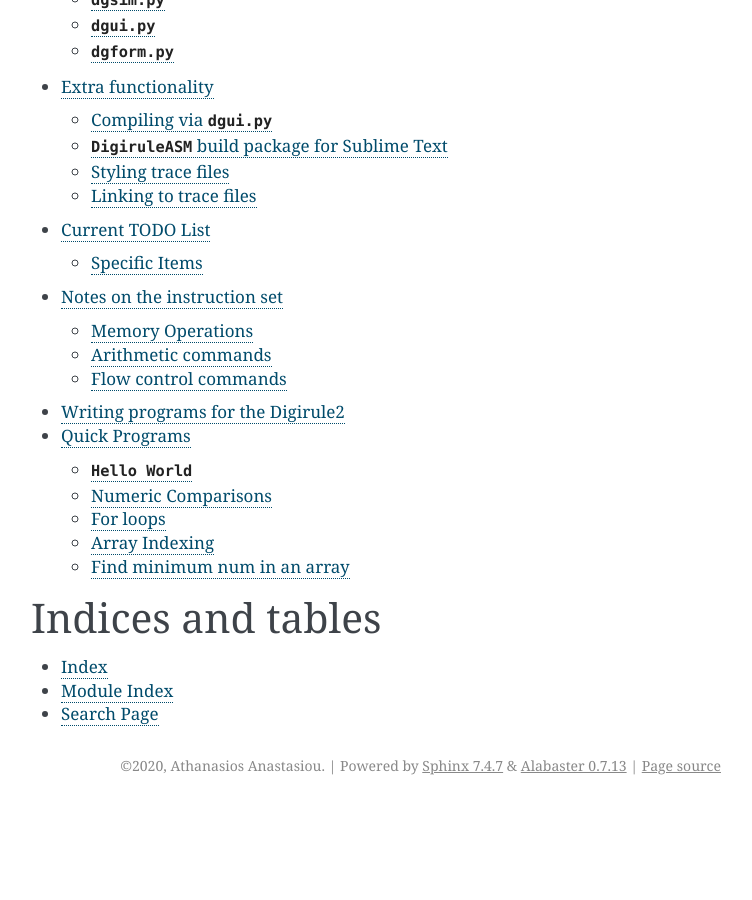
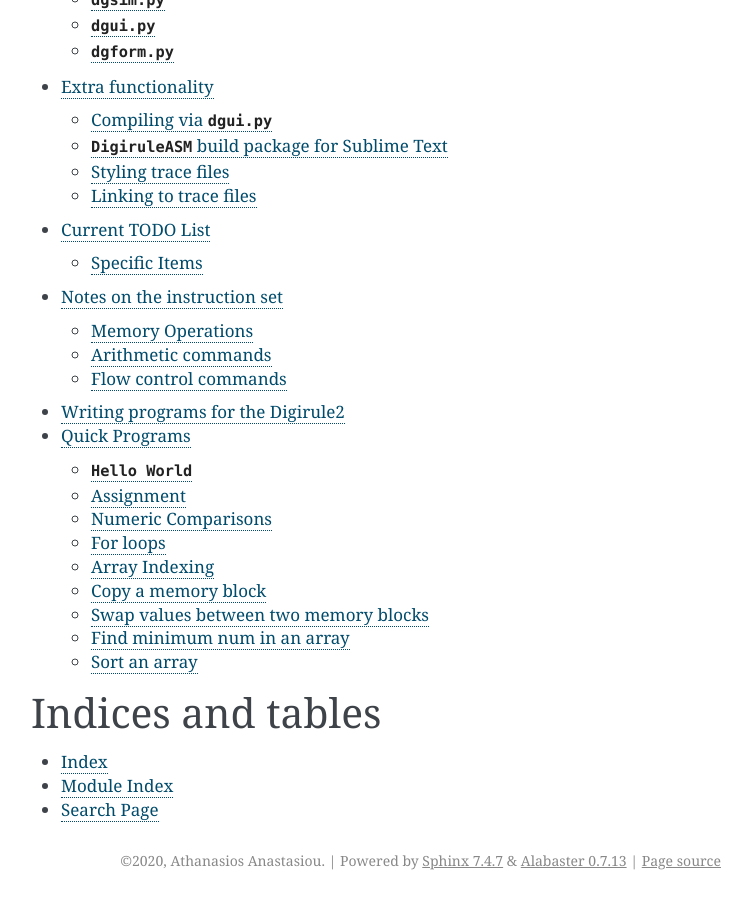
Before and after one commit to aanastasiou/dgtools, a Sphinx documentation site: the page built from doc/source/index.rst, in a window 1280 px wide and 900 px high, scrolled down 1327 px. Shown: the whole window, without its empty margins (389-1141 px from the left). Built offline with Sphinx 7.4.7, drawn with Linux system fonts in a browser that asks for light colours; before the commit the page ends 2132 px from its top, so only the background shows below that; some of the changed lines change nothing that is shown.

Commit message:
More code snippets

```diff
--- a/doc/source/quick_progs.rst
+++ b/doc/source/quick_progs.rst
@@ -10,6 +10,88 @@
 .. literalinclude:: ../../data/quickprogs/hellosum/hellosum.dsf
     :language: DigiruleASM
     :linenos:
+
+Assignment
+----------
+
+Assigning a literal
+^^^^^^^^^^^^^^^^^^^
+
+.. code-block:: DigiruleASM
+    :linenos:
+
+    COPYLR 1 R0
+    HALT
+
+    R0:
+    .DB 0
+
+Assigning between variables
+^^^^^^^^^^^^^^^^^^^^^^^^^^^
+
+.. code-block:: DigiruleASM
+    :linenos:
+
+    COPYRR R1 R0
+    HALT
+
+    R0:
+    .DB 1
+    R1:
+    .DB 42
+
+
+Swap the values of two variables
+^^^^^^^^^^^^^^^^^^^^^^^^^^^^^^^^
+
+.. code-block:: DigiruleASM
+    :linenos:
+
+    COPYRR R0 R2
+    COPYRR R1 R0
+    COPYRR R2 R1
+    HALT
+
+    R0:
+    .DB 1
+    R1:
+    .DB 42
+    R2:
+    .DB 0
+
+
+Indirect copy
+^^^^^^^^^^^^^
+
+.. code-block:: DigiruleASM
+    :linenos:
+
+    # Swap with indirect copy
+    COPYLR R0 f_from
+    COPYLR R2 f_to
+    CALL f_copy_ind
+    COPYLR R1 f_from
+    COPYLR R0 f_to
+    CALL f_copy_ind
+    COPYLR R2 f_from
+    COPYLR R1 f_to
+    CALL f_copy_ind
+    HALT
+
+    R0:
+    .DB 0
+    R1:
+    .DB 1
+    R2:
+    .DB 2
+
+    f_copy_ind:
+    .DB 7
+    f_from:
+    .DB 0
+    f_to:
+    .DB 0
+    RETURN
 
 
 Numeric Comparisons
@@ -44,6 +126,23 @@
     :linenos:
 
 
+Copy a memory block
+-------------------
+
+.. literalinclude:: ../../data/quickprogs/copymemblock/copymemblock.dsf
+    :language: DigiruleASM
+    :linenos:
+
+
+Swap values between two memory blocks
+-------------------------------------
+
+.. literalinclude:: ../../data/quickprogs/swapmemblock/swapmemblock.dsf
+    :language: DigiruleASM
+    :linenos:
+
+
+
 Find minimum num in an array
 ----------------------------
 
@@ -52,3 +151,11 @@
 .. literalinclude:: ../../data/quickprogs/findmin/findmin.dsf
     :language: DigiruleASM
     :linenos:
+
+
+Sort an array
+-------------
+
+.. literalinclude:: ../../data/quickprogs/simplesort/selectsort.dsf
+    :language: DigiruleASM
+    :linenos:
```
Also changed, not shown: 6 other files.
